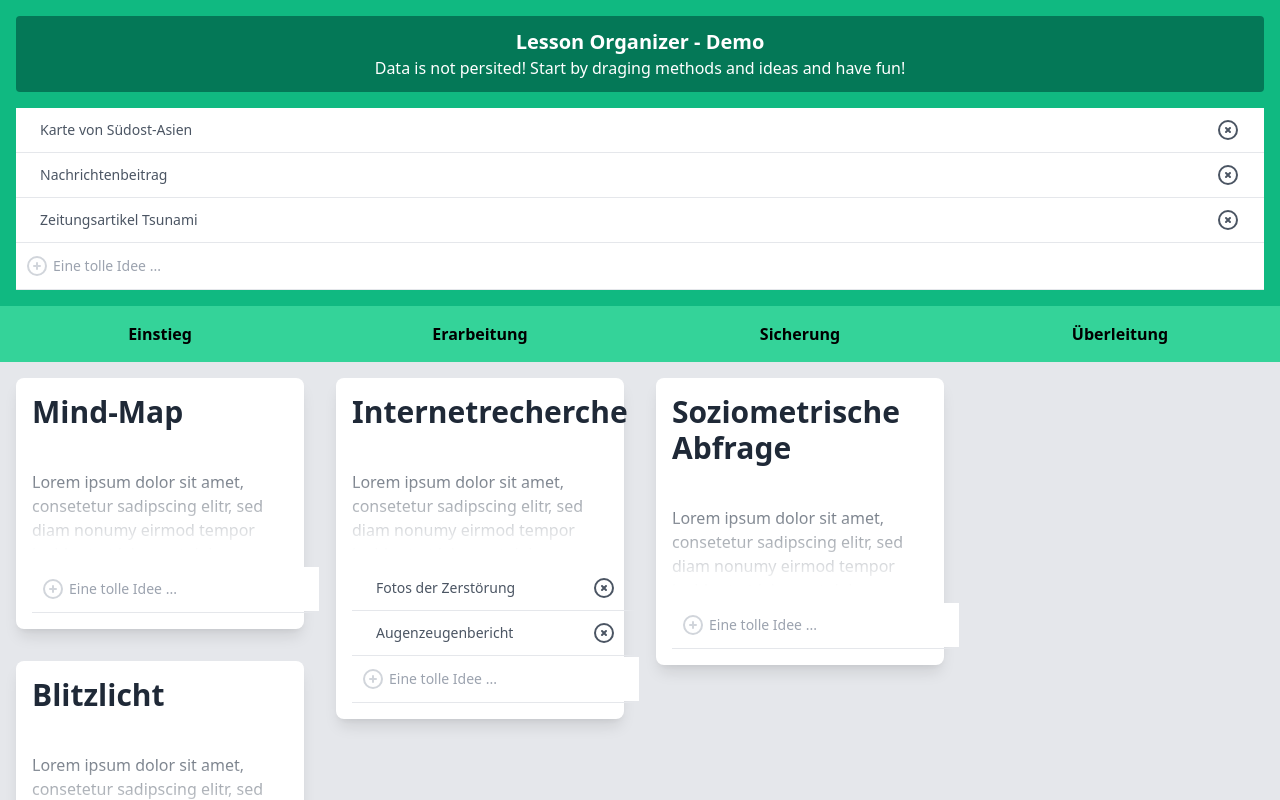
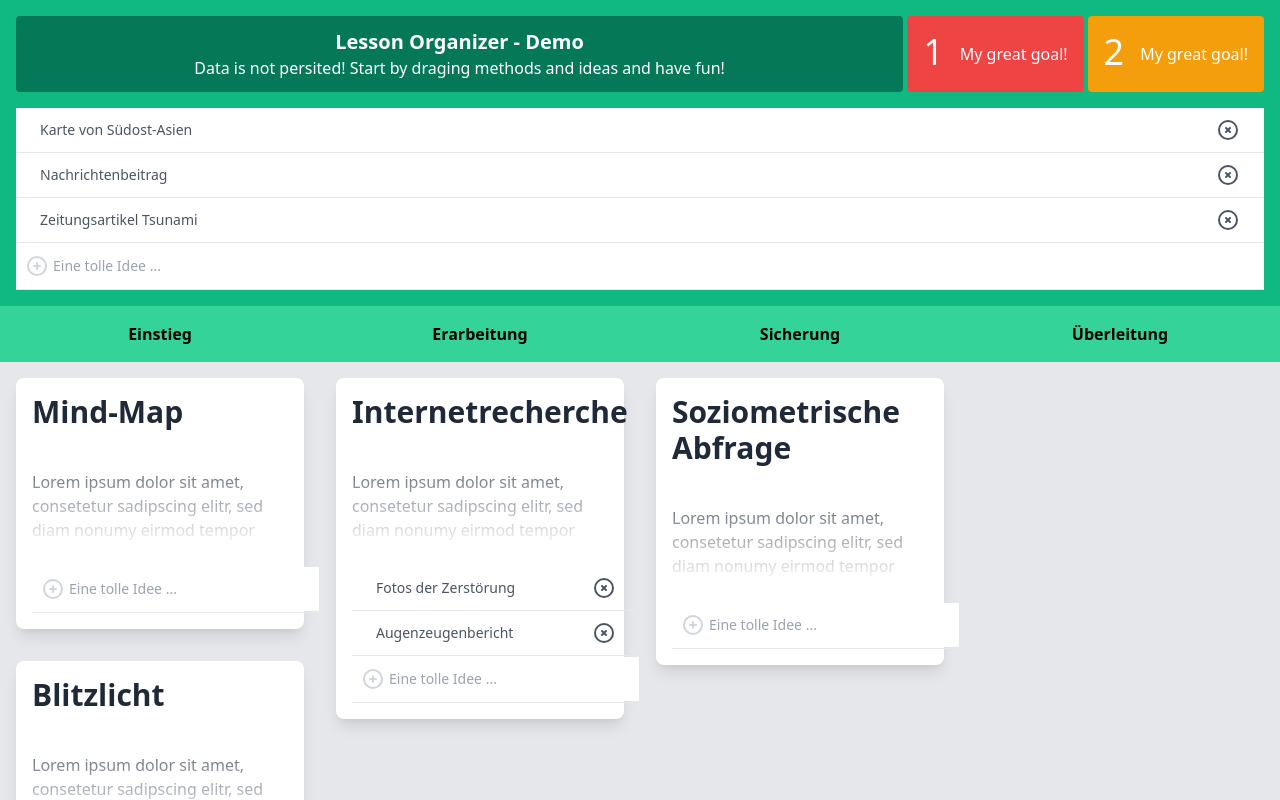
Before and after one commit to nflow/lesson_organizer, a Vue app: page /#/ in a window 1280 px wide. Built offline with nearby package versions, Linux system fonts and the light colour scheme.

Commit message:
Added goal prototype

```diff
--- a/src/views/Main.vue
+++ b/src/views/Main.vue
@@ -1,10 +1,10 @@
 <template>
   <div class="flex flex-col bg-gray-200 m-0 h-full">
     <div class="flex flex-col flex-initial bg-green-500 p-4 space-y-4">
+      <div class="flex flex-row gap-1 flex-auto">
         <div
           class="
-          w-full
-          flex-1
+            flex-auto
             text-center
             bg-green-700
             p-3
@@ -18,6 +18,34 @@
             >Data is not persited! Start by draging methods and ideas and have
             fun!</span
           >
+        </div>
+        <div
+          class="
+            flex-initial flex flex-row
+            text-center
+            bg-red-500
+            p-4
+            text-white
+            rounded
+          "
+        >
+          <div class="flex-initial text-4xl align-middle pr-4">1</div>
+          <div class="flex items-center">My great goal!</div>
+        </div>
+
+        <div
+          class="
+            flex-initial flex flex-row
+            text-center
+            bg-yellow-500
+            p-4
+            text-white
+            rounded
+          "
+        >
+          <div class="flex-initial text-4xl align-middle pr-4">2</div>
+          <div class="flex items-center">My great goal!</div>
+        </div>
       </div>
       <div class="flex-1">
         <list class="self-start" v-model="ideas" />
```
Lines whose indentation alone changed are shown as unchanged.
